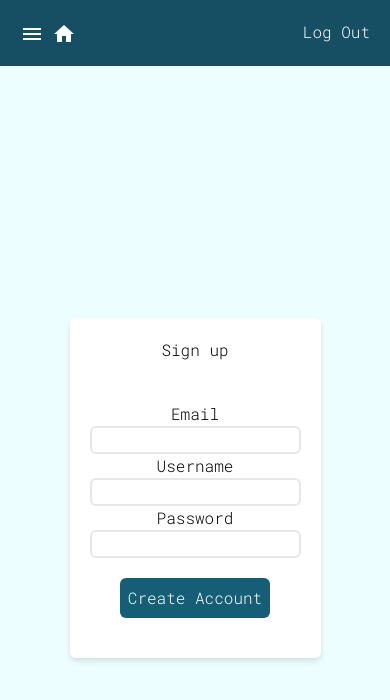
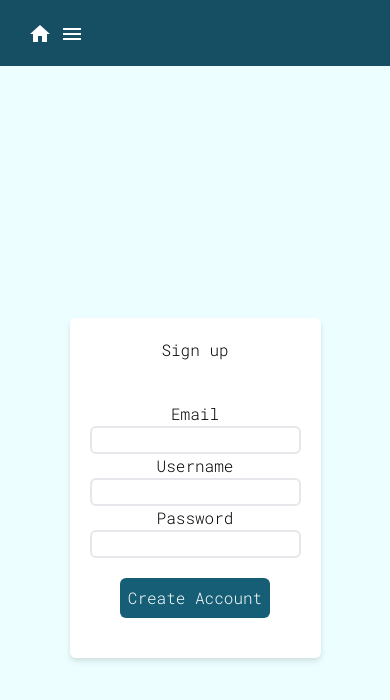
Before and after one commit to kirran01/Ghibli-front, a React (Vite) app: page /signup in a window 390 px wide. Shown: the top 700 px of the page. Built offline with nearby package versions, Linux system fonts and the light colour scheme.

Commit message:
mobile nav

```diff
--- a/index.html
+++ b/index.html
@@ -10,7 +10,7 @@
       rel="stylesheet"
     />
     <meta name="viewport" content="width=device-width, initial-scale=1.0" />
-    <title>Vite + React</title>
+    <title>Ghibli Archive</title>
   </head>
   <body>
     <div id="root"></div>
--- a/src/components/nav.jsx
+++ b/src/components/nav.jsx
@@ -6,6 +6,7 @@ import { useState } from 'react';
 import { AuthContext } from '../context/auth.context';
 import { useContext } from 'react';
 import { useNavigate } from "react-router-dom";
+import { Link } from 'react-router-dom';
 import HomeIcon from '@mui/icons-material/Home';
 
 const Nav = () => {
@@ -31,15 +32,41 @@ const Nav = () => {
     }
     return (
         <nav className='bg-cyan-900'>
-            <ul className='p-5 flex justify-between'>
-                <li className='md:invisible lg:invisible'>
-                    <MenuIcon onClick={openModal} className='cursor-pointer' sx={{ color: 'white' }} />
-                    <HomeIcon onClick={()=>{navigate('/')}} sx={{color:'white', margin:'0px 8px 0px', cursor:'pointer'}}/>
-                </li>
-                <li onClick={logOut} className='md:invisible lg:invisible text-white cursor-pointer'>
+            {isLoggedIn && <ul className='p-5 flex justify-between'>
+                <div className='flex items-center content-center'>
+                    <li>
+                        <HomeIcon onClick={() => { navigate('/') }} sx={{ color: 'white', margin: '0px 8px 0px', cursor: 'pointer' }} />
+                    </li>
+                    <li className='lg:hidden md:hidden'>
+                        <MenuIcon onClick={openModal} className='cursor-pointer' sx={{ color: 'white' }} />
+                    </li>
+                    <li className='text-white cursor-pointer hidden lg:list-item md:list-item'>
+                        Profile
+                    </li>
+                </div>
+                <li onClick={logOut} className='text-white cursor-pointer'>
                     Log Out
                 </li>
-            </ul>
+            </ul>}
+            {!isLoggedIn && <ul className='p-5 flex justify-between'>
+                <div className='flex items-center content-center'>
+                    <li>
+                        <HomeIcon onClick={() => { navigate('/') }} sx={{ color: 'white', margin: '0px 8px 0px', cursor: 'pointer' }} />
+                    </li>
+                    <li className='lg:hidden md:hidden'>
+                        <MenuIcon onClick={openModal} className='cursor-pointer' sx={{ color: 'white' }} />
+                    </li>
+                    </div>
+                    <div className='flex'>
+                    <li className='text-white cursor-pointer hidden lg:list-item md:list-item mx-2'>
+                       Login
+                    </li>
+                    <li className='text-white cursor-pointer hidden lg:list-item md:list-item mx-2'>
+                       Sign Up
+                    </li>
+                    </div>
+            </ul>}
+
             <Modal
                 isOpen={modalIsOpen}
                 onRequestClose={closeModal}
--- a/src/components/navModal.jsx
+++ b/src/components/navModal.jsx
@@ -1,10 +1,15 @@
 import React from 'react';
 import { Link } from 'react-router-dom';
+import { AuthContext } from '../context/auth.context';
+import { useContext } from 'react';
+
 
 const NavModal = ({ closeModal }) => {
+    const { user, isLoggedIn, logOut } = useContext(AuthContext);
+
     return (
         <div>
-            <ul className='flex flex-col items-center p-5'>
+            {isLoggedIn && <ul className='flex flex-col items-center p-5'>
                 <Link onClick={closeModal} className='m-2' to={'/'}>
                     Home
                 </Link>
@@ -17,7 +22,18 @@ const NavModal = ({ closeModal }) => {
                 <Link onClick={closeModal} className='m-2' to={'/profile'}>
                     Profile
                 </Link>
-            </ul>
+            </ul>}
+            {!isLoggedIn && <ul className='flex flex-col items-center p-5'>
+                <Link onClick={closeModal} className='m-2' to={'/'}>
+                    Home
+                </Link>
+                <Link onClick={closeModal} className='m-2' to={'/signup'}>
+                    Signup
+                </Link>
+                <Link onClick={closeModal} className='m-2' to={'/login'}>
+                    Login
+                </Link>
+            </ul>}
         </div>
     );
 }
--- a/src/pages/home.jsx
+++ b/src/pages/home.jsx
@@ -19,9 +19,11 @@ const Home = () => {
             })
     }, [])
     return (
-        <div className='bg-cyan-50 flex flex-col items-center'>
-            <h1 className='text-2xl m-5'>Studio Ghibli Archive</h1>
+        <div className='bg-cyan-50'>
+            <h1 className='text-2xl mb-5 pt-2 text-center'>Studio Ghibli Archive</h1>
+            <div className='bg-cyan-50'>
                 {reqStatus === '' && <h1>Loading...</h1>}
+                <div className='flex flex-col items-center justify-center content-center lg:flex-row lg:flex-wrap md:flex-row md:flex-wrap'>
                 {reqStatus === 'success' && films.map(film => {
                     return (<>
                         <Link to={'/film/' + film.id}>
@@ -29,7 +31,9 @@ const Home = () => {
                         </Link>
                     </>)
                 })}
+                </div>
                 {reqStatus === 'error' && <h1>Uh oh! Something has gone wrong :(</h1>}
+            </div>
         </div>
     );
 }
```
Lines whose indentation alone changed are shown as unchanged.
